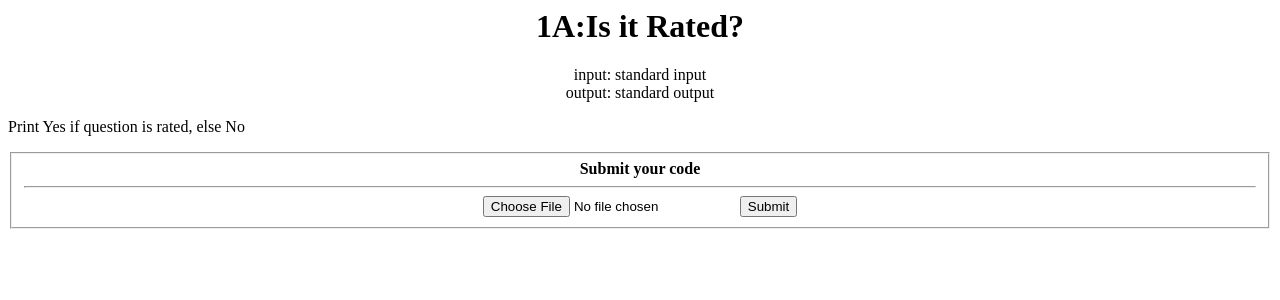
After one commit to k-keshav-k/OnlineJudge, a Django app: page /oj/problem/1 in a window 1280 px wide. The commit adds this page. Shown: the top 300 px of the page. Run offline with Django 3.2, Linux system fonts and the light colour scheme; data comes from the database, SQL or seed files in the repository.

Commit message:
designed detail screen

```diff
--- /dev/null
+++ b/oj/templates/oj/detail.html
@@ -0,0 +1,21 @@
+    <H1 align="center"> {{problem.code}}:{{problem.name}} </H1>
+    <p align="center">
+        input: standard input<br>
+        output: standard output<br>
+    </p>
+
+
+<p>
+    {{problem.statement}}
+</p>
+
+<form  enctype="multipart/form-data" method="post">
+    <fieldset>
+        <center><b>Submit your code<b></center>
+        <HR>
+        <div align="center">
+            <input type="file" id="solution" name="solution">
+            <input type="submit" value="Submit">
+        </div>
+    </fieldset>
+</form>
--- a/oj/templates/oj/index.html
+++ b/oj/templates/oj/index.html
@@ -1,7 +1,9 @@
+<H1> Problems </H1>
+<hr>
 {% if problem_list %}
     <ol>
         {% for problem in problem_list %}
-            <li> {{problem.name}} </li>
+            <li><a href="{% url 'oj:problem_detail' problem.id %}">{{problem.name}}</a></li>
         {% endfor %}
     </ol>
 {% else %}
--- a/oj/urls.py
+++ b/oj/urls.py
@@ -2,6 +2,8 @@ from django.urls import path
 
 from . import views
 
+app_name='oj'
 urlpatterns = [
-    path('', views.problems, name = "problems")
+    path('', views.problems, name = "problems"),
+    path('problem/<int:problem_id>', views.problemDetail, name='problem_detail'),
 ]
```
